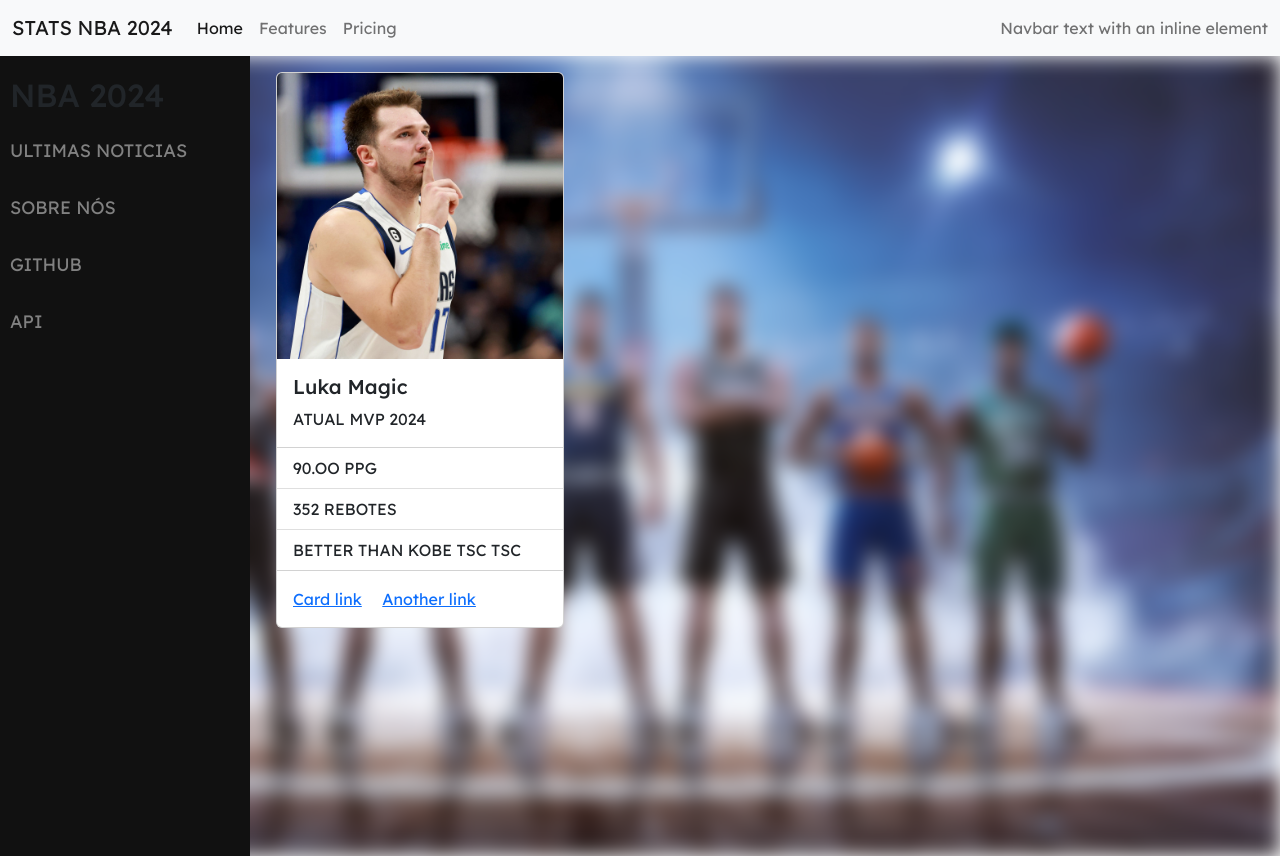
After one commit to cristiansuzuki/sports-feed, a Django app: template templates/luka.html in a window 1280 px wide. The commit adds this page. Run offline with Django 5.2, Linux system fonts and the light colour scheme; the template is opened without the code that fills it, so the values that code supplies are empty.

Commit message:
commiting front-end beta

```diff
--- /dev/null
+++ b/templates/luka.html
@@ -0,0 +1,76 @@
+<!DOCTYPE html>
+<html lang="en">
+<head>
+    <meta charset="UTF-8">
+    <meta name="viewport" content="width=device-width, initial-scale=1.0">
+    <link rel="stylesheet" href="https://cdn.jsdelivr.net/npm/bootstrap@5.2.0/dist/css/bootstrap.min.css">
+    <script src="https://cdn.jsdelivr.net/npm/@popperjs/core@2.11.6/dist/umd/popper.min.js"></script>
+    <script src="https://cdn.jsdelivr.net/npm/bootstrap@5.2.0/dist/js/bootstrap.min.js"></script>
+    <title>Document</title>
+    <link rel="stylesheet" href="/style.css">
+    <script src="/javascript.js"></script>
+</head>
+<body>
+
+    <header>
+        <nav class="navbar navbar-expand-lg bg-light">
+            <div class="container-fluid">
+              <a class="navbar-brand" href="#">STATS NBA 2024</a>
+              <button class="navbar-toggler" type="button" data-bs-toggle="collapse" data-bs-target="#navbarText" aria-controls="navbarText" aria-expanded="false" aria-label="Toggle navigation">
+                <span class="navbar-toggler-icon"></span>
+              </button>
+              <div class="collapse navbar-collapse" id="navbarText">
+                <ul class="navbar-nav me-auto mb-2 mb-lg-0">
+                  <li class="nav-item">
+                    <a class="nav-link active" aria-current="page" href="#">Home</a>
+                  </li>
+                  <li class="nav-item">
+                    <a class="nav-link" href="#">Features</a>
+                  </li>
+                  <li class="nav-item">
+                    <a class="nav-link" href="#">Pricing</a>
+                  </li>
+                </ul>
+                <span class="navbar-text">
+                  Navbar text with an inline element
+                </span>
+              </div>
+            </div>
+          </nav>
+    </header>
+    <main >
+        <div class="background">
+            <div class="blur-background"></div>
+            <div class="sidebar">
+              <h2>NBA 2024</h2>
+              <a href="#">ULTIMAS NOTICIAS</a>
+              <a href="#">SOBRE NÓS</a>
+              <a href="#">GITHUB</a>
+              <a href="#">API</a>
+            </div>
+
+            <div class="content">
+                <div class="card" style="width: 18rem;">
+                    <img src="/img/luka.jpg" class="card-img-top" alt="lukamagic">
+                    <div class="card-body">
+                      <h5 class="card-title">Luka Magic</h5>
+                      <p class="card-text">ATUAL MVP 2024</p>
+                    </div>
+                    <ul class="list-group list-group-flush">
+                      <li class="list-group-item">90.OO PPG</li>
+                      <li class="list-group-item">352 REBOTES</li>
+                      <li class="list-group-item">BETTER THAN KOBE TSC TSC</li>
+                    </ul>
+                    <div class="card-body">
+                      <a href="#" class="card-link">Card link</a>
+                      <a href="#" class="card-link">Another link</a>
+                    </div>
+                  </div>
+            </div>
+          </div>
+
+
+    </main>
+
+</body>
+</html>
--- /dev/null
+++ b/templates/style.css
@@ -0,0 +1,62 @@
+@import url('https://fonts.googleapis.com/css2?family=Lexend+Deca:wght@300;400;500;600;700&display=swap');
+
+* {
+    margin: 0;
+    padding: 0;
+    box-sizing: border-box;
+    font-family: 'Lexend Deca', sans-serif;
+}
+
+
+.navbar {
+    z-index: 2;
+}
+
+  .background {
+    position: relative;
+    height: 100vh;
+    overflow: hidden;
+  }
+
+  .blur-background {
+    position: absolute;
+    top: 0;
+    left: 0;
+    width: 100%;
+    height: 100%;
+    background: url(/img/nba-infinite-1x.jpg) no-repeat center center fixed;
+    background-size: cover;
+    filter: blur(10px); /* Ajuste o valor conforme necessário */
+    z-index: -1; /* Coloca a blur-background atrás dos outros elementos */
+  }
+
+  .sidebar {
+    height: 100%;
+    width: 250px;
+    position: absolute;
+    top: 0;
+    left: 0;
+    background-color: #111;
+    padding-top: 20px;
+    padding-left: 10px;
+    z-index: 1;
+  }
+
+  .sidebar a {
+    text-decoration: none;
+    font-size: 18px;
+    color: #818181;
+    display: block;
+    padding: 15px 0;
+    transition: 0.3s;
+  }
+
+  .sidebar a:hover {
+    color: #f1f1f1;
+  }
+
+  .content {
+    margin-left: 260px;
+    padding: 16px;
+
+  }
```
Also changed, not shown: templates/index.html (+98 -4 lines), templates/img/NBA-2K24-Wallpaper-scaled.jpg (added), templates/img/luka.jpg (added), templates/img/nba-infinite-1x.jpg (added), templates/javascript.js (added).
